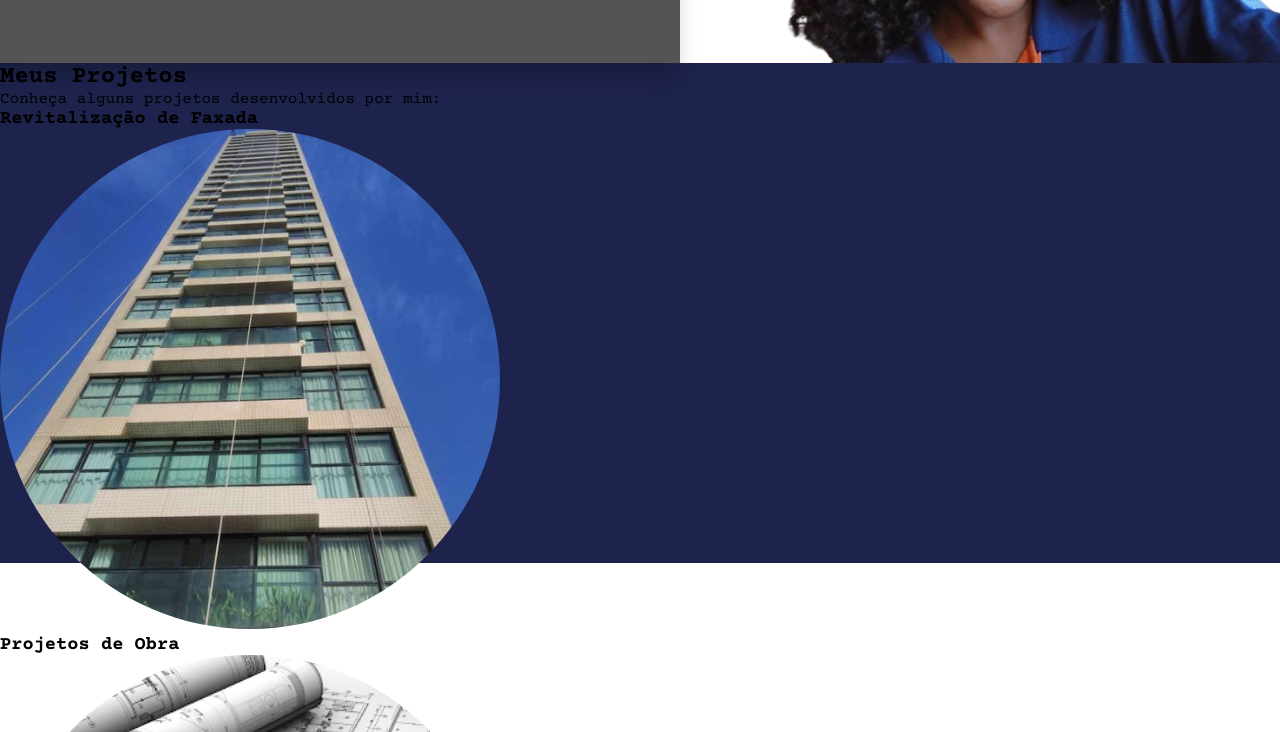
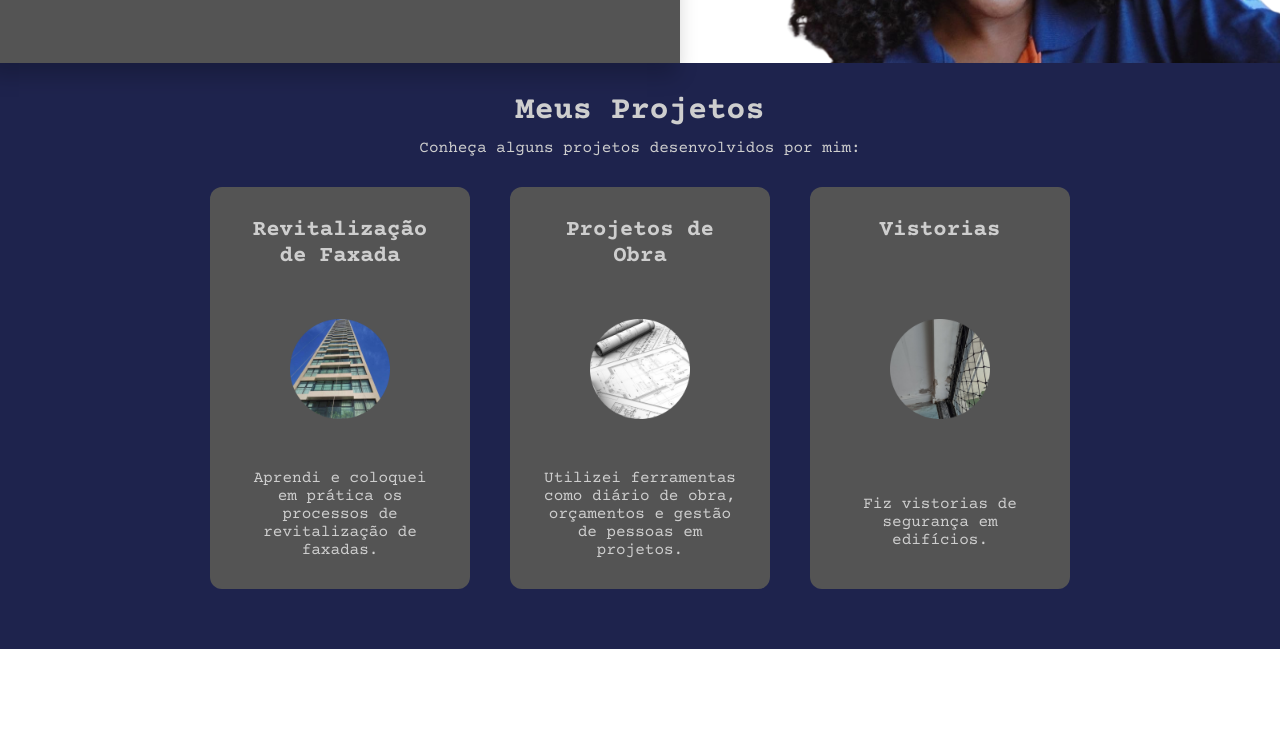
Before and after one commit to italoryansouza/landing-dezza, a plain HTML site: page index.html in a window 1280 px wide. Shown: the part 388-1120 px from the top of the page. After the commit the page ends 1037 px from the top, so only its background shows below. Drawn offline with nearby package versions, Linux system fonts and the light colour scheme.

Commit message:
cards sem efeito

```diff
--- a/index.html
+++ b/index.html
@@ -57,6 +57,7 @@
 
                     <h3>Revitalização de Faxada</h3>
                     <img src="imgs/img-1.png" alt="predio-fulano">
+                    <p>Aprendi e coloquei em prática os processos de revitalização de faxadas.</p>
 
                 </div>
 
@@ -64,13 +65,15 @@
 
                     <h3>Projetos de Obra</h3>
                     <img src="imgs/img-2.png" alt="projetos-de-obra">
+                    <p>Utilizei ferramentas como diário de obra, orçamentos e gestão de pessoas em projetos.</p>
 
                 </div>
 
-                <div class="projet-item">
+                <div class="projet-item" id="menor">
 
                     <h3>Vistorias</h3>
                     <img src="imgs/img-3.png" alt="vistorias-img">
+                    <p>Fiz vistorias de segurança em edifícios.</p>
 
                 </div>
 
--- a/styles/styles.css
+++ b/styles/styles.css
@@ -93,5 +93,50 @@ header {
 
 #projetos {
     background-color: var(--corazul);
-    height: 500px;
+    color: var(--corcinzaclaro);
+    display: flex;
+    flex-direction: column;
+    padding-bottom: 60px;
 }
+
+.projet-title {
+    text-align: center;
+    margin: 30px 0px;
+}
+
+.projet-title h2 {
+    font-size: 2em;
+    margin-bottom: 10px;
+}
+
+#projet-container {
+    display: flex;
+    flex-flow: row wrap;
+    justify-content: center;
+    gap: 40px;
+}
+
+#projet-container img{
+    width: 100px;
+}
+
+.projet-item {
+    display: flex;
+    flex-flow: column nowrap;
+    justify-content: start;
+    align-items: center;
+    background-color: var(--corcinza);
+    padding: 30px;
+    border-radius: 12px;
+    width: 200px;
+    text-align: center;
+    gap: 50px;
+}
+
+.projet-item h3 {
+    font-size: 1.4em;
+}
+
+#menor {
+    gap: 76px;
+}
```
